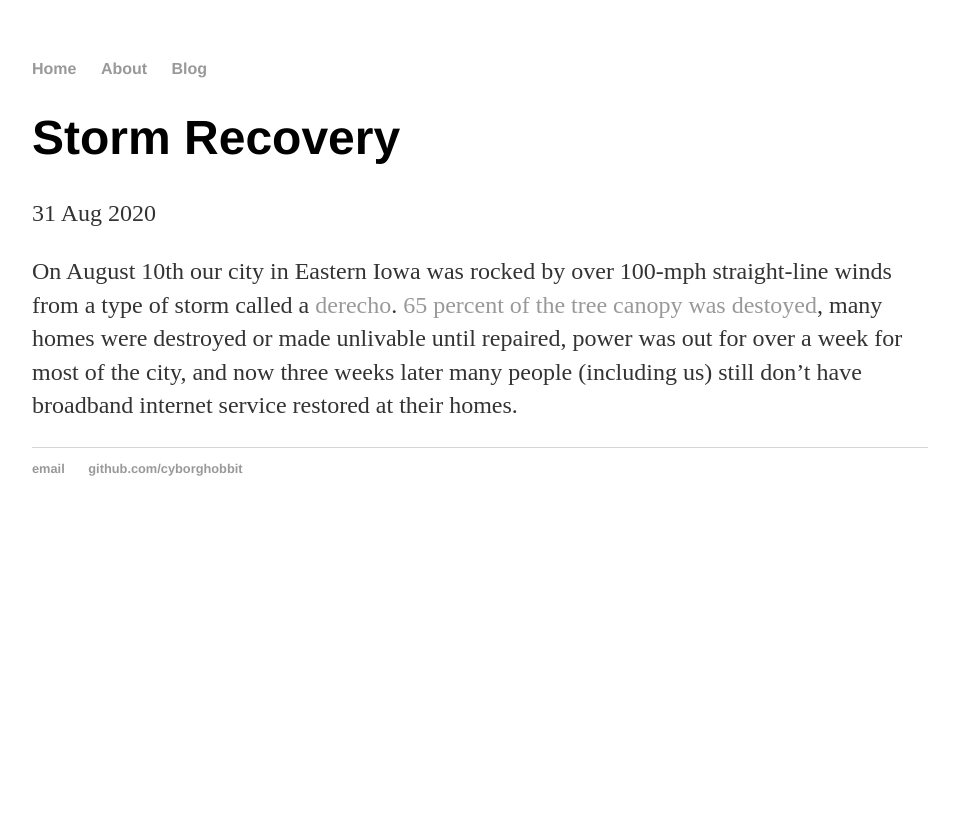
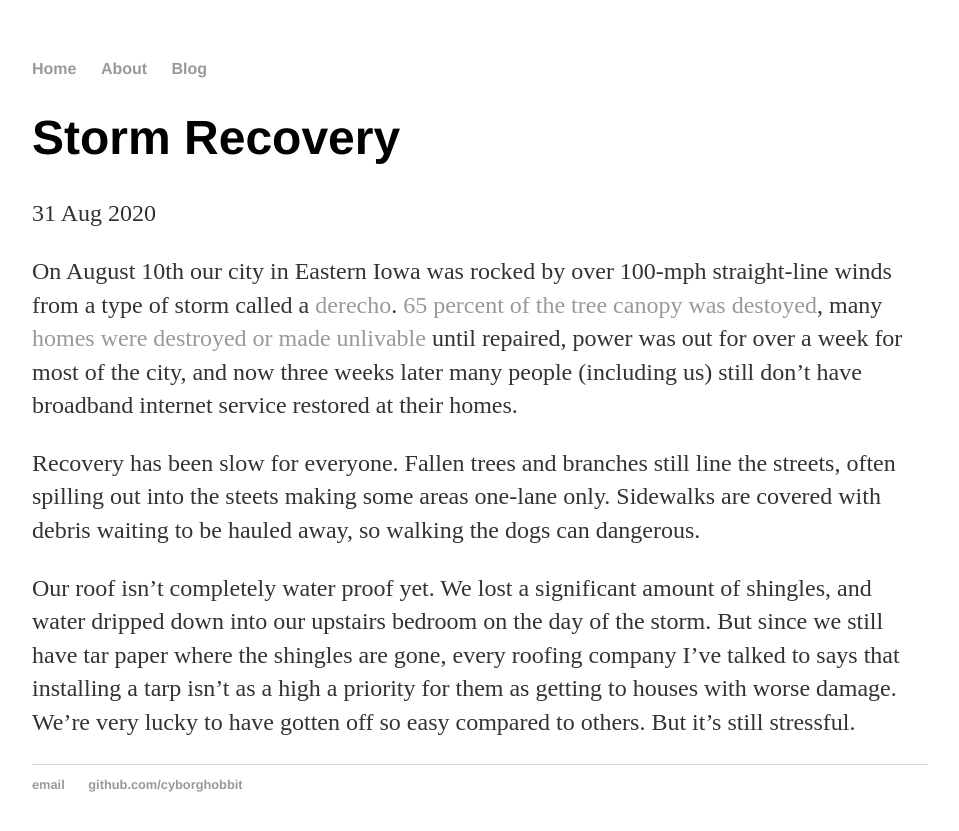
Before and after one commit to CyborgHobbit/cyborghobbit.github.io, a Jekyll site: the page built from _posts/2020-08-31-storm-recovery.md, in a window 1280 px wide. Shown: the top 831 px of the page, without its empty margins (160-1119 px from the left). Built offline with Jekyll 4.4.1, drawn with Linux system fonts in a browser that asks for light colours.

Commit message:
Added more

```diff
--- a/_posts/2020-08-31-storm-recovery.md
+++ b/_posts/2020-08-31-storm-recovery.md
@@ -4,4 +4,8 @@ title: "Storm Recovery"
 date: 2020-08-31
 ---
 
-On August 10th our city in Eastern Iowa was rocked by over 100-mph straight-line winds from a type of storm called a [derecho](https://en.wikipedia.org/wiki/Derecho). [65 percent of the tree canopy was destoyed](https://www.thegazette.com/subject/news/iowa-derecho-cedar-rapids-tree-canopy-loss-land-hurricane-20200827), many homes were destroyed or made unlivable until repaired, power was out for over a week for most of the city, and now three weeks later many people (including us) still don't have broadband internet service restored at their homes.
+On August 10th our city in Eastern Iowa was rocked by over 100-mph straight-line winds from a type of storm called a [derecho](https://en.wikipedia.org/wiki/Derecho). [65 percent of the tree canopy was destoyed](https://www.thegazette.com/subject/news/iowa-derecho-cedar-rapids-tree-canopy-loss-land-hurricane-20200827), many [homes were destroyed or made unlivable](https://www.iowapublicradio.org/ipr-news/2020-08-16/living-in-the-unlivable-in-the-aftermath-of-the-derecho) until repaired, power was out for over a week for most of the city, and now three weeks later many people (including us) still don't have broadband internet service restored at their homes.
+
+Recovery has been slow for everyone. Fallen trees and branches still line the streets, often spilling out into the steets making some areas one-lane only. Sidewalks are covered with debris waiting to be hauled away, so walking the dogs can dangerous.
+
+Our roof isn't completely water proof yet. We lost a significant amount of shingles, and water dripped down into our upstairs bedroom on the day of the storm. But since we still have tar paper where the shingles are gone, every roofing company I've talked to says that installing a tarp isn't as a high a priority for them as getting to houses with worse damage. We're very lucky to have gotten off so easy compared to others. But it's still stressful.
```
